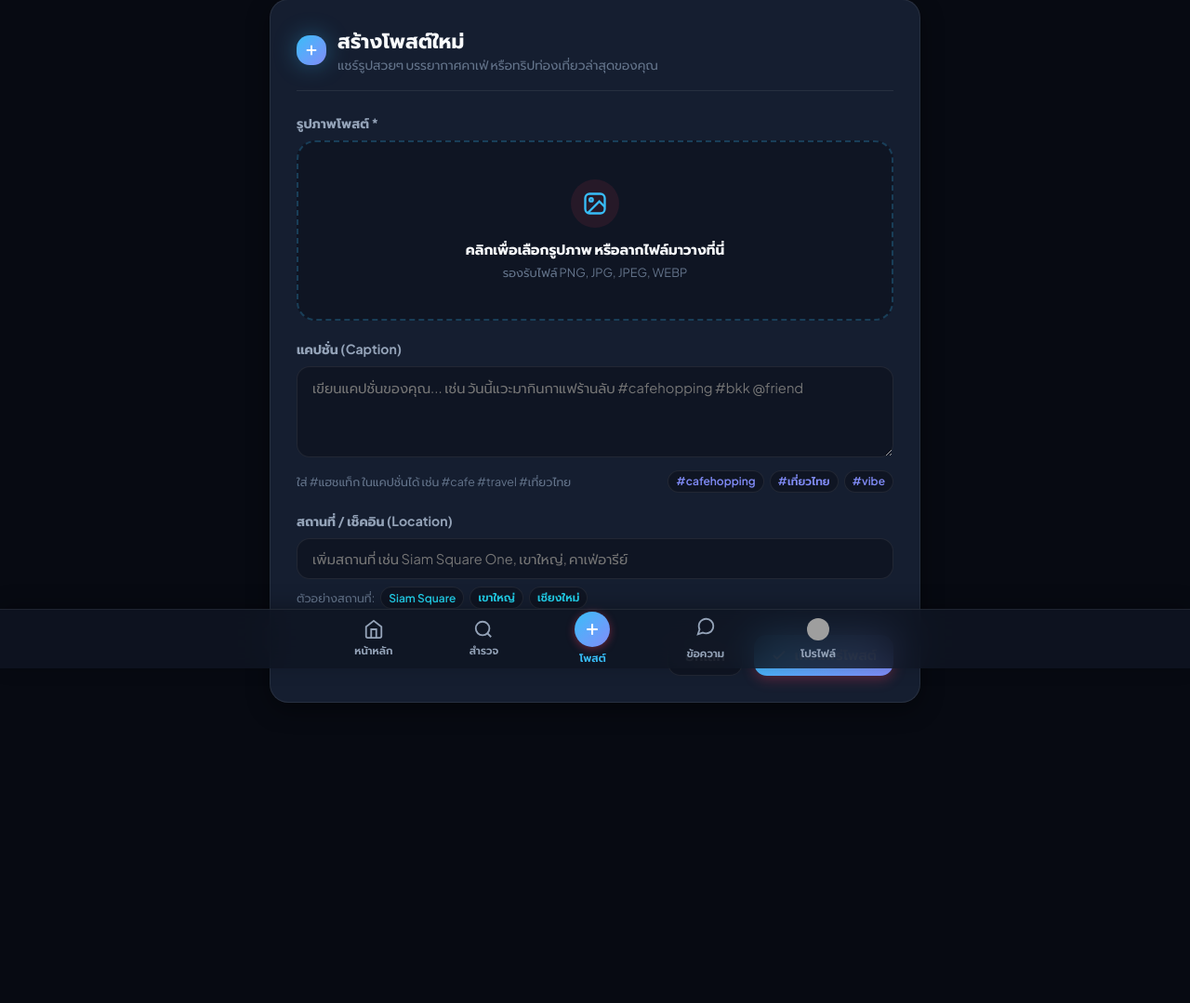
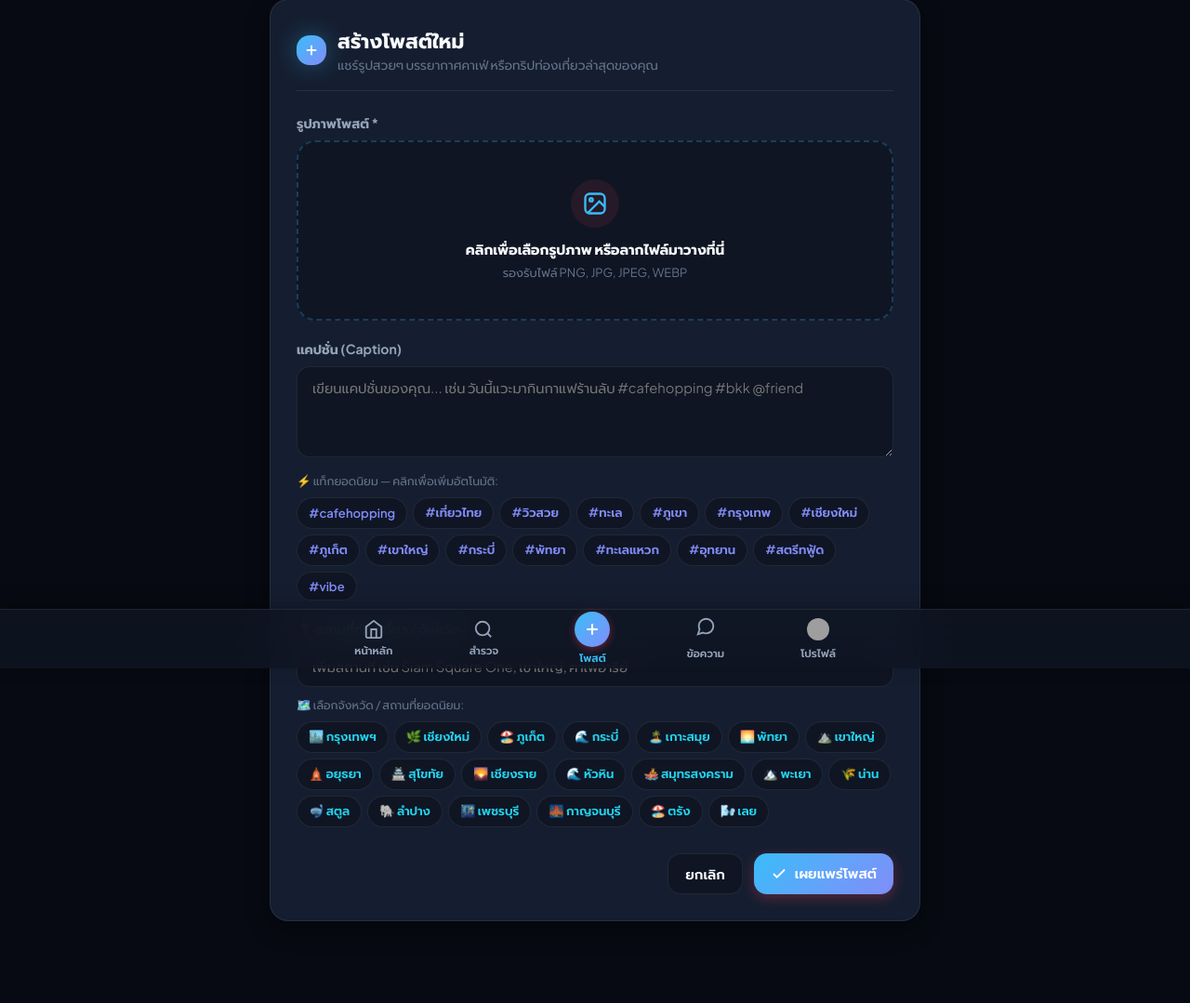
Before and after one commit to purachetpoolsuk-arch/Painaima_website, a Django app: page /p/create/ in a window 1280 px wide. Shown: the part 81-1160 px from the top of the page at 93% size. Before the commit the page ends 837 px from the top, so only its background shows below. Run offline with Django 5.2, Linux system fonts and the light colour scheme; the visitor is signed in with stand-in values (Sample User, id 1); data that the repository does not hold is empty; grey boxes are pictures that could not be loaded.

Commit message:
Fix chat JS block name bug (extra_scripts->extra_js), add province hashtags/location chips, fix bubble text color to white

```diff
--- a/static/css/style.css
+++ b/static/css/style.css
@@ -1616,19 +1616,19 @@ button, input, textarea, select {
 
 .chat-bubble {
   padding: 10px 16px;
-  border-radius: 18px;
-  font-size: 0.92rem;
-  line-height: 1.45;
+  border-radius: 20px;
+  font-size: 0.93rem;
+  line-height: 1.5;
   word-break: break-word;
   box-shadow: var(--shadow-sm);
 }
 
 .chat-message-row.me .chat-bubble {
   background: var(--accent-gradient);
-  color: #070a12;
+  color: #fff;
   font-weight: 500;
-  border-bottom-right-radius: 4px;
-  box-shadow: 0 4px 14px rgba(56, 189, 248, 0.35);
+  border-bottom-right-radius: 6px;
+  box-shadow: 0 4px 18px rgba(56, 189, 248, 0.45);
 }
 
 .chat-message-row.them .chat-bubble {
--- a/templates/chat/inbox.html
+++ b/templates/chat/inbox.html
@@ -221,7 +221,7 @@
 
 {% endblock %}
 
-{% block extra_scripts %}
+{% block extra_js %}
 <script>
   let activeConvId = {% if active_conversation %}{{ active_conversation.id }}{% else %}null{% endif %};
   let lastMessageId = 0;
--- a/templates/posts/post_create.html
+++ b/templates/posts/post_create.html
@@ -50,12 +50,24 @@
       <div class="form-group">
         <label class="form-label" for="post-caption-input">แคปชั่น (Caption)</label>
         {{ form.caption }}
-        <div style="display: flex; align-items: center; justify-content: space-between; margin-top: 8px;">
-          <span style="font-size: 0.78rem; color: var(--text-muted);">ใส่ #แฮชแท็ก ในแคปชั่นได้ เช่น #cafe #travel #เที่ยวไทย</span>
-          <div style="display: flex; gap: 6px;">
-            <button type="button" class="chip chip-tag" style="padding: 2px 8px; font-size: 0.75rem;" onclick="appendTag('#cafehopping')">#cafehopping</button>
-            <button type="button" class="chip chip-tag" style="padding: 2px 8px; font-size: 0.75rem;" onclick="appendTag('#เที่ยวไทย')">#เที่ยวไทย</button>
-            <button type="button" class="chip chip-tag" style="padding: 2px 8px; font-size: 0.75rem;" onclick="appendTag('#vibe')">#vibe</button>
+        <div style="margin-top: 10px;">
+          <div style="font-size: 0.78rem; color: var(--text-muted); margin-bottom: 8px;">⚡ แท็กยอดนิยม — คลิกเพื่อเพิ่มอัตโนมัติ:</div>
+          <div style="display: flex; gap: 6px; flex-wrap: wrap;">
+            <button type="button" class="chip chip-tag" onclick="appendTag('#cafehopping')">#cafehopping</button>
+            <button type="button" class="chip chip-tag" onclick="appendTag('#เที่ยวไทย')">#เที่ยวไทย</button>
+            <button type="button" class="chip chip-tag" onclick="appendTag('#วิวสวย')">#วิวสวย</button>
+            <button type="button" class="chip chip-tag" onclick="appendTag('#ทะเล')">#ทะเล</button>
+            <button type="button" class="chip chip-tag" onclick="appendTag('#ภูเขา')">#ภูเขา</button>
+            <button type="button" class="chip chip-tag" onclick="appendTag('#กรุงเทพ')">#กรุงเทพ</button>
+            <button type="button" class="chip chip-tag" onclick="appendTag('#เชียงใหม่')">#เชียงใหม่</button>
+            <button type="button" class="chip chip-tag" onclick="appendTag('#ภูเก็ต')">#ภูเก็ต</button>
+            <button type="button" class="chip chip-tag" onclick="appendTag('#เขาใหญ่')">#เขาใหญ่</button>
+            <button type="button" class="chip chip-tag" onclick="appendTag('#กระบี่')">#กระบี่</button>
+            <button type="button" class="chip chip-tag" onclick="appendTag('#พัทยา')">#พัทยา</button>
+            <button type="button" class="chip chip-tag" onclick="appendTag('#ทะเลแหวก')">#ทะเลแหวก</button>
+            <button type="button" class="chip chip-tag" onclick="appendTag('#อุทยาน')">#อุทยาน</button>
+            <button type="button" class="chip chip-tag" onclick="appendTag('#สตรีทฟู้ด')">#สตรีทฟู้ด</button>
+            <button type="button" class="chip chip-tag" onclick="appendTag('#vibe')">#vibe</button>
           </div>
         </div>
         {% if form.caption.errors %}
@@ -65,15 +77,34 @@
 
       <!-- Location -->
       <div class="form-group">
-        <label class="form-label" for="post-location-input">สถานที่ / เช็คอิน (Location)</label>
+        <label class="form-label" for="post-location-input">📍 สถานที่ท่องเที่ยว / จังหวัด</label>
         <div style="position: relative;">
           {{ form.location }}
         </div>
-        <div style="display: flex; gap: 6px; margin-top: 8px; flex-wrap: wrap;">
-          <span style="font-size: 0.78rem; color: var(--text-muted); align-self: center;">ตัวอย่างสถานที่:</span>
-          <button type="button" class="chip chip-loc" style="padding: 2px 8px; font-size: 0.75rem;" onclick="setLocation('Siam Square, Bangkok')">Siam Square</button>
-          <button type="button" class="chip chip-loc" style="padding: 2px 8px; font-size: 0.75rem;" onclick="setLocation('เขาใหญ่, นครราชสีมา')">เขาใหญ่</button>
-          <button type="button" class="chip chip-loc" style="padding: 2px 8px; font-size: 0.75rem;" onclick="setLocation('นิมมานเหมินท์, เชียงใหม่')">เชียงใหม่</button>
+        <div style="margin-top: 10px;">
+          <div style="font-size: 0.78rem; color: var(--text-muted); margin-bottom: 8px;">🗺️ เลือกจังหวัด / สถานที่ยอดนิยม:</div>
+          <div style="display: flex; gap: 6px; flex-wrap: wrap;">
+            <button type="button" class="chip chip-loc" onclick="setLocation('กรุงเทพมหานคร')">🏙️ กรุงเทพฯ</button>
+            <button type="button" class="chip chip-loc" onclick="setLocation('เชียงใหม่')">🌿 เชียงใหม่</button>
+            <button type="button" class="chip chip-loc" onclick="setLocation('ภูเก็ต')">🏖️ ภูเก็ต</button>
+            <button type="button" class="chip chip-loc" onclick="setLocation('กระบี่')">🌊 กระบี่</button>
+            <button type="button" class="chip chip-loc" onclick="setLocation('เกาะสมุย, สุราษฎร์ธานี')">🏝️ เกาะสมุย</button>
+            <button type="button" class="chip chip-loc" onclick="setLocation('พัทยา, ชลบุรี')">🌅 พัทยา</button>
+            <button type="button" class="chip chip-loc" onclick="setLocation('เขาใหญ่, นครราชสีมา')">⛰️ เขาใหญ่</button>
+            <button type="button" class="chip chip-loc" onclick="setLocation('อยุธยา')">🛕 อยุธยา</button>
+            <button type="button" class="chip chip-loc" onclick="setLocation('สุโขทัย')">🏯 สุโขทัย</button>
+            <button type="button" class="chip chip-loc" onclick="setLocation('เชียงราย')">🌄 เชียงราย</button>
+            <button type="button" class="chip chip-loc" onclick="setLocation('หัวหิน, ประจวบคีรีขันธ์')">🌊 หัวหิน</button>
+            <button type="button" class="chip chip-loc" onclick="setLocation('สมุทรสงคราม')">🚣 สมุทรสงคราม</button>
+            <button type="button" class="chip chip-loc" onclick="setLocation('พะเยา')">🏔️ พะเยา</button>
+            <button type="button" class="chip chip-loc" onclick="setLocation('น่าน')">🌾 น่าน</button>
+            <button type="button" class="chip chip-loc" onclick="setLocation('สตูล')">🤿 สตูล</button>
+            <button type="button" class="chip chip-loc" onclick="setLocation('ลำปาง')">🐘 ลำปาง</button>
+            <button type="button" class="chip chip-loc" onclick="setLocation('เพชรบุรี')">🌃 เพชรบุรี</button>
+            <button type="button" class="chip chip-loc" onclick="setLocation('กาญจนบุรี')">🌉 กาญจนบุรี</button>
+            <button type="button" class="chip chip-loc" onclick="setLocation('ตรัง')">🏖️ ตรัง</button>
+            <button type="button" class="chip chip-loc" onclick="setLocation('เลย')">🌬️ เลย</button>
+          </div>
         </div>
         {% if form.location.errors %}
           <div style="color: #ef4444; font-size: 0.82rem; margin-top: 4px;">{{ form.location.errors.0 }}</div>
```
